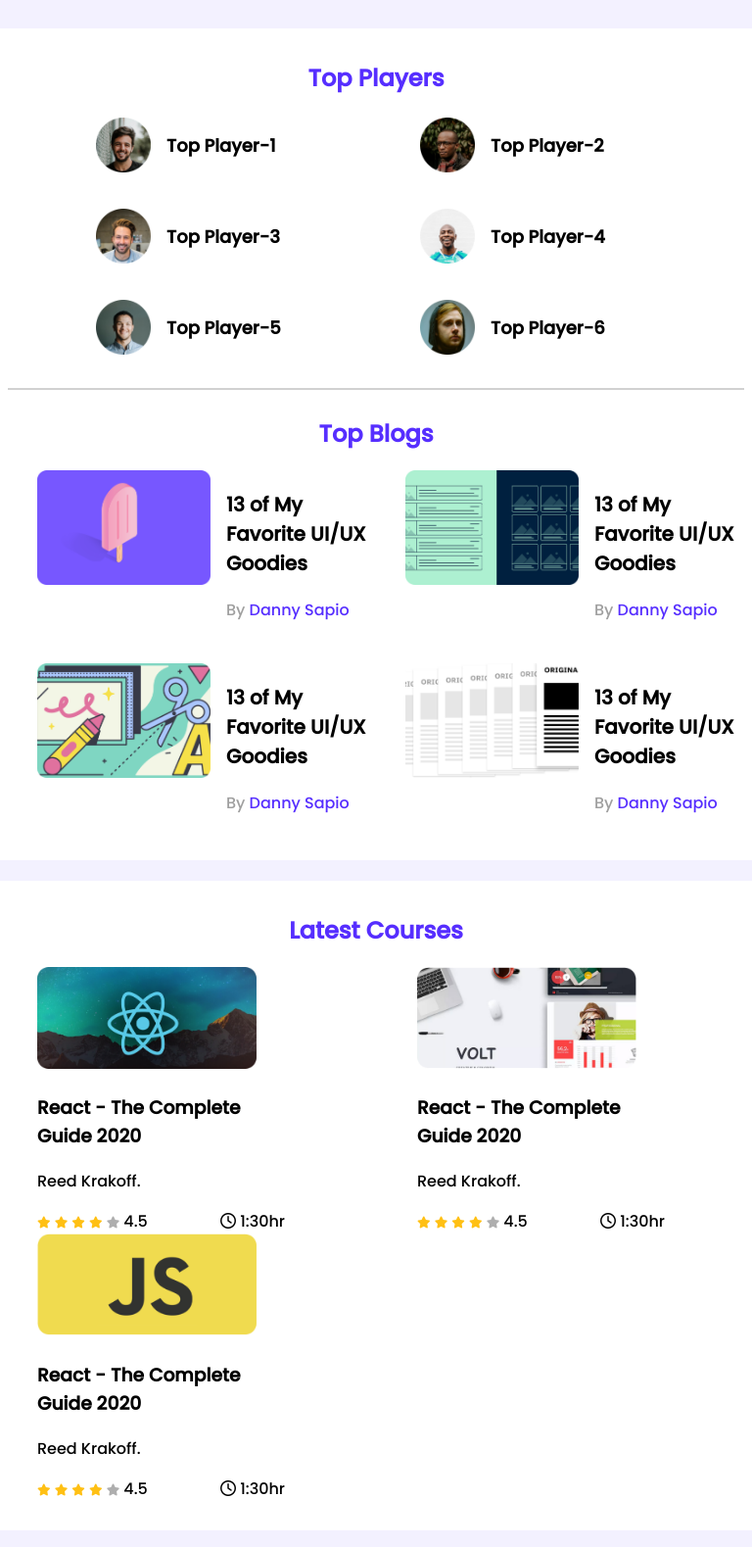
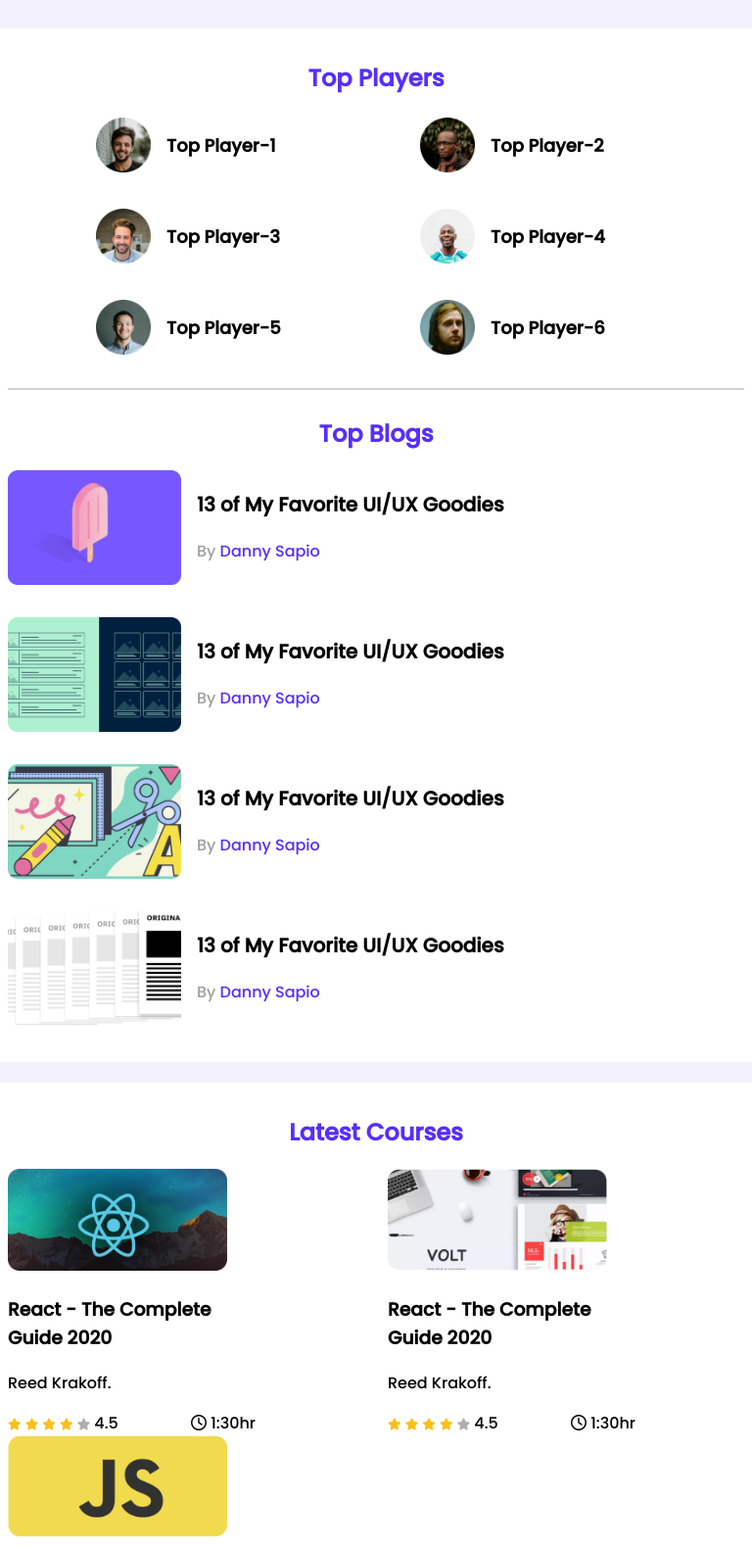
Before and after one commit to Samira-Shajahan-Borsha/leader-board-css, a plain HTML site: page index.html in a window 768 px wide. Shown: the top 1579 px of the page at 98% size. Drawn offline with Linux system fonts and the light colour scheme.

Commit message:
Ipad blog section changed

```diff
--- a/styles/style.css
+++ b/styles/style.css
@@ -145,10 +145,10 @@ Media quiries
         grid-template-columns: repeat(2, 1fr);
         padding-left: 90px;
     }
-    .blog, .course{
-        padding-left: 30px;
-        margin-right: 10px;
+    .blogs{
+        grid-template-columns: repeat(1, 1fr);
     }
+
     .courses{
         grid-template-columns: repeat(2, 1fr);
     }
```
